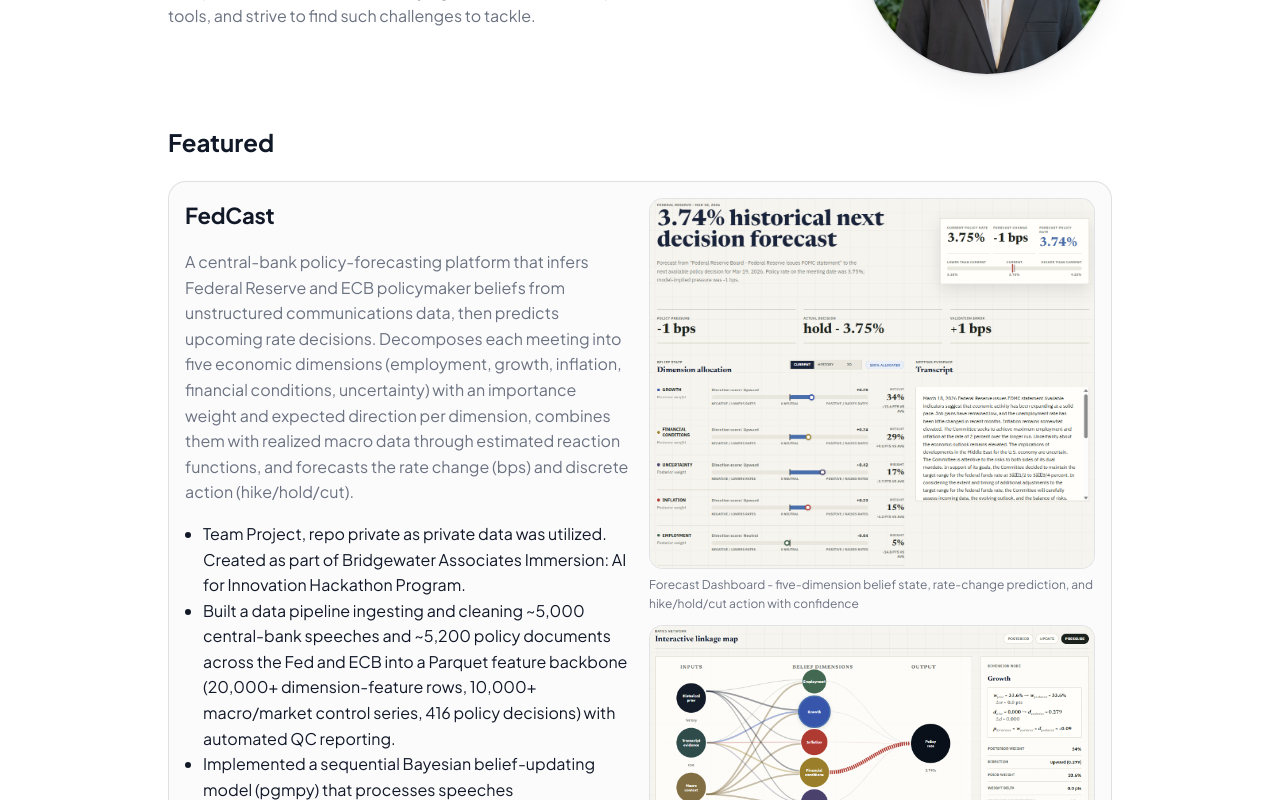
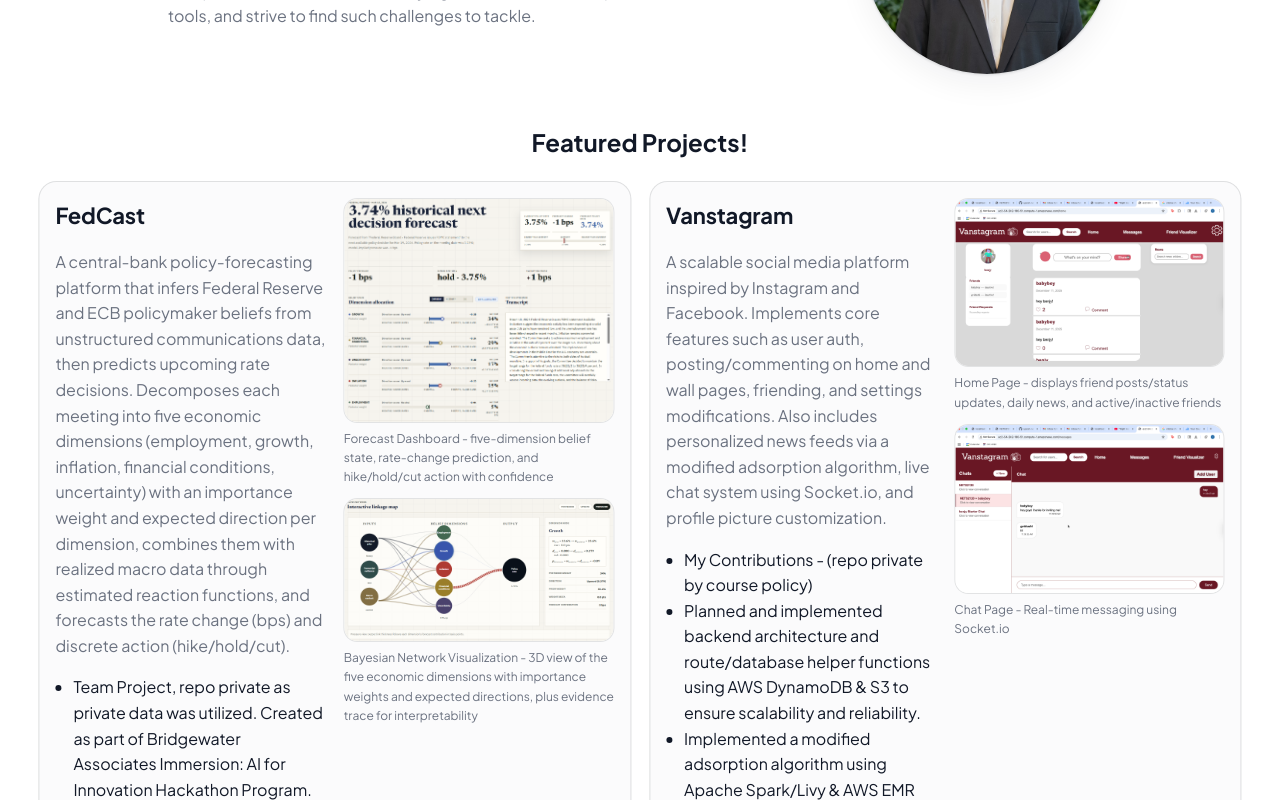
Before and after one commit to arjunsur12/personal-website, a Next.js app: page / in a window 1280 px wide. Shown: the part 300-1100 px from the top of the page. Built offline with nearby package versions, Linux system fonts and the light colour scheme.

Commit message:
projects page visual update (2 per row)

```diff
--- a/src/app/globals.css
+++ b/src/app/globals.css
@@ -149,6 +149,25 @@
   letter-spacing: -0.2px;
 }
 
+/* Projects grid: 2 cards per row, centered.
+   Breaks out of the 980px .container so each card is wide enough to keep
+   text on the left and images on the right. */
+.projGrid {
+  display: grid;
+  grid-template-columns: 1fr;
+  gap: 18px;
+  margin-top: 14px;
+}
+
+@media (min-width: 900px) {
+  .projGrid {
+    grid-template-columns: repeat(2, minmax(0, 1fr));
+    width: min(1400px, 94vw);
+    margin-left: 50%;
+    transform: translateX(-50%);
+  }
+}
+
 /* Projects: 2-column card (text left, images right) */
 .projCard {
   border: 1px solid var(--border);
@@ -162,7 +181,7 @@
   gap: 14px;
 }
 
-@media (min-width: 820px) {
+@media (min-width: 900px) {
   .projCard {
     grid-template-columns: 1fr 1fr; /* left text, right images */
     align-items: stretch;
--- a/src/app/page.tsx
+++ b/src/app/page.tsx
@@ -4,7 +4,7 @@
 import ProjectCard from "@/components/ProjectCard";
 
 export default function HomePage() {
-  const featured = projects.slice(0, 2);
+  const featured = [projects[0],projects[3]];
 
   return (
     <>
@@ -35,9 +35,11 @@
       </section>
 
       <section style={{ marginTop: 0 }}>
-        <h2>Featured</h2>
-        <div style={{ display: "grid", gap: 14, marginTop: 6 }}>
-          <ProjectCard key={featured[0].slug} p={featured[0]}/>
+        <h2 style={{ textAlign: "center" }}>Featured Projects!</h2>
+        <div className="projGrid">
+          {featured.map((p) => (
+            <ProjectCard key={p.slug} p={p} />
+          ))}
         </div>
 
         <div className="btnRow" style={{ marginTop: 14 }}>
--- a/src/app/projects/page.tsx
+++ b/src/app/projects/page.tsx
@@ -6,12 +6,12 @@
 export default function ProjectsPage() {
   return (
     <>
-      <h1 className="h1" style={{ fontSize: 34 }}>Projects</h1>
-      <p className="sub">
+      <h1 className="h1" style={{ fontSize: 34, textAlign: "center" }}>Projects</h1>
+      <p className="sub" style={{ textAlign: "center", maxWidth: "none" }}>
         A few of my completed and ongoing projects!
       </p>
 
-      <div style={{ display: "grid", gap: 14, marginTop: 14 }}>
+      <div className="projGrid">
         {projects.map((p) => (
           <ProjectCard key={p.slug} p={p} />
         ))}
```
